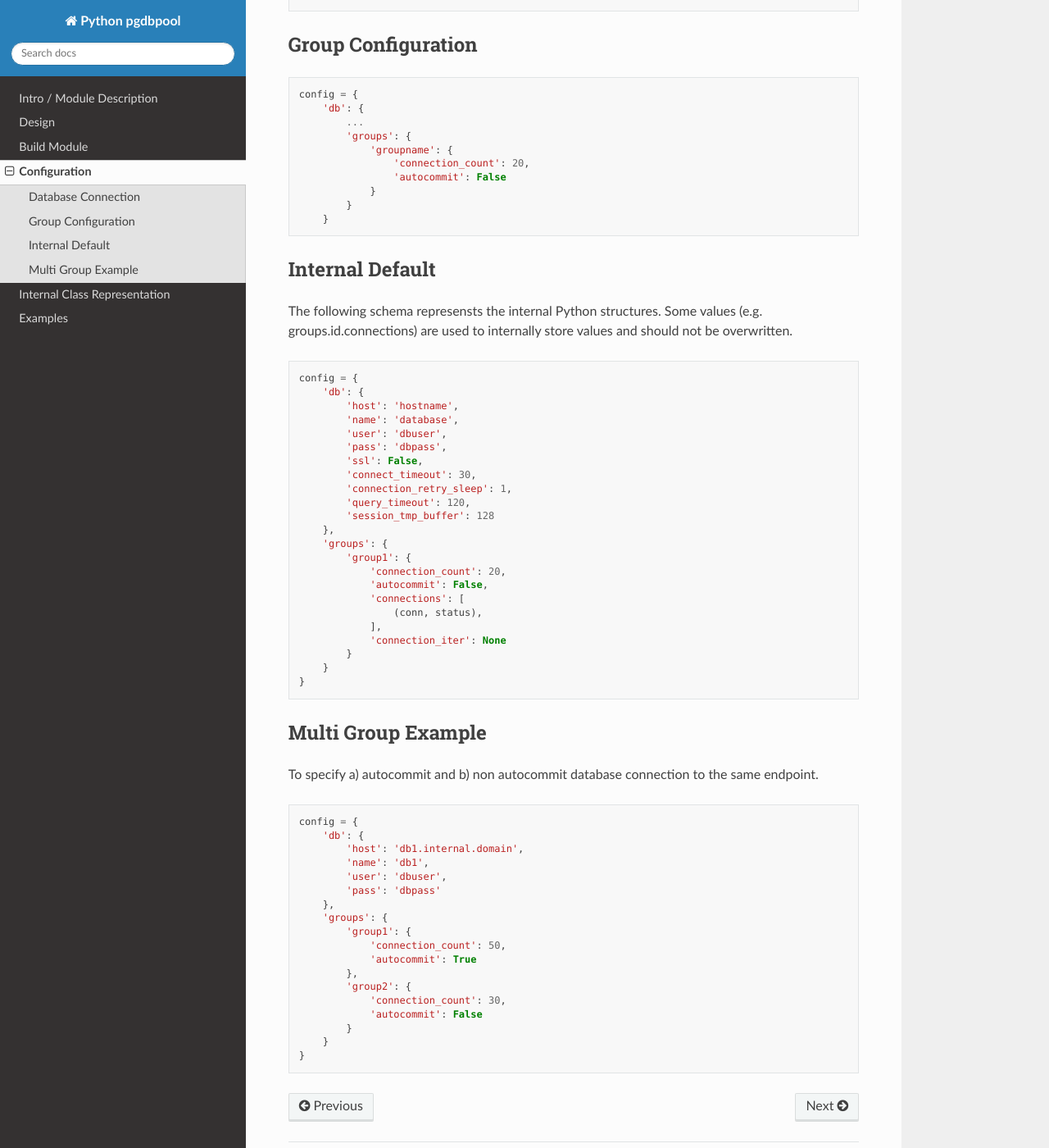
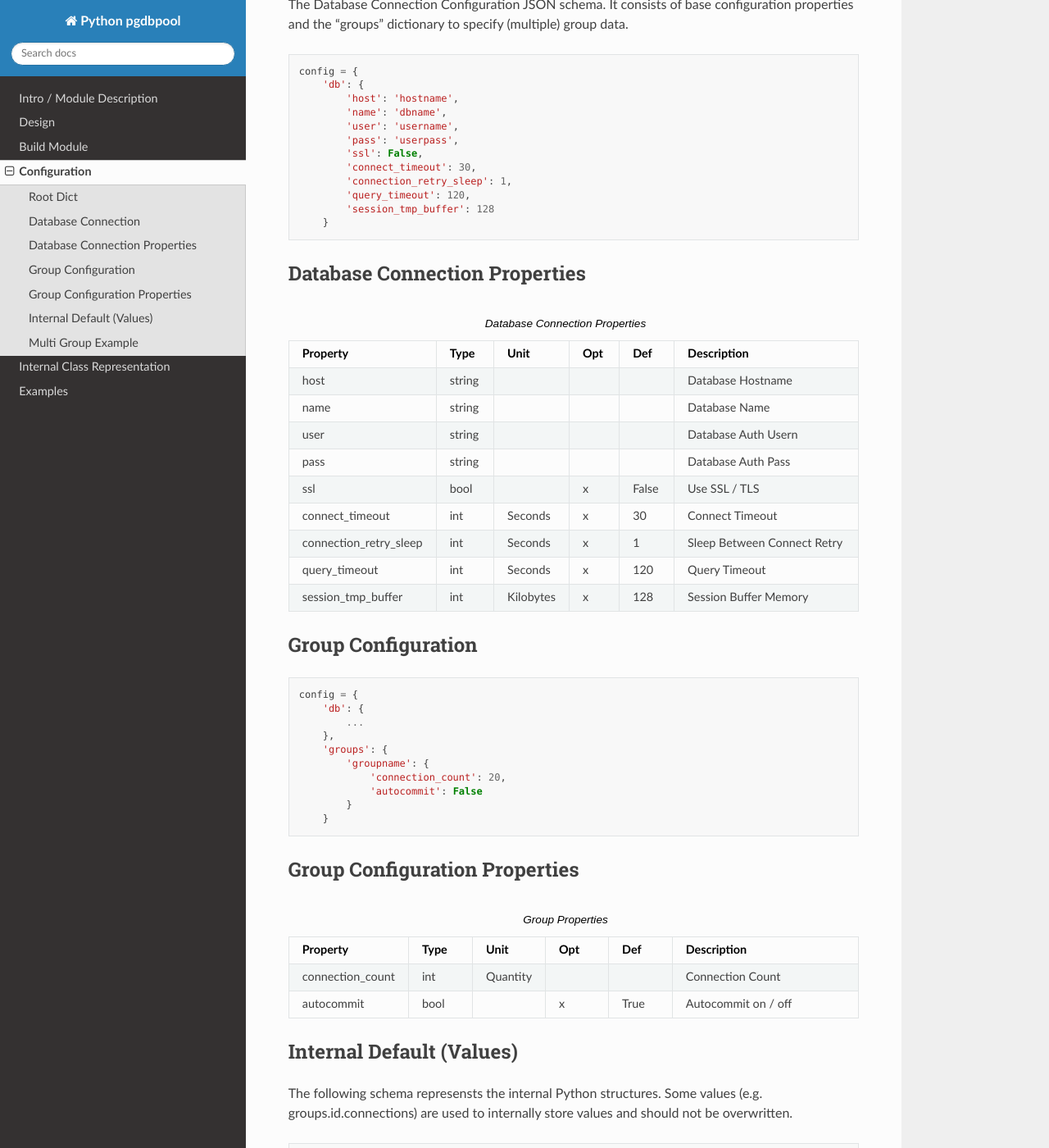
Before and after one commit to clauspruefer/python-dbpool, a Sphinx documentation site: the page built from doc/conf.py/source/config.rst, in a window 1280 px wide and 1400 px high, scrolled down 573 px. Shown: the whole window at 82% size. Built offline with Sphinx 7.4.7 and the Read the Docs theme 3.1.0, drawn with Linux system fonts in a browser that asks for light colours; some of the changed text lies outside the part shown.

Commit message:
Update Documentation

```diff
--- a/doc/conf.py/source/config.rst
+++ b/doc/conf.py/source/config.rst
@@ -6,6 +6,21 @@ Configuration
 
 Basic configuration explanation. See :ref:`examples-label` subsection for more detailed information
 (working Apache WSGI Script).
+
+Root Dict
+=========
+
+The root dictionary must contain keys `db` for **Database Connection Config** (see ) and `groups`
+for **Group Config** (see ) .
+
+.. code-block:: python
+
+    config = {
+        'db': {
+        },
+        'groups': {
+        }
+    }
 
 Database Connection
 ===================
@@ -29,6 +44,74 @@ and the "groups" dictionary to specify (multiple) group data.
         }
 
 
+Database Connection Properties
+==============================
+
+.. list-table:: Database Connection Properties
+   :widths: 15 10 10 10 10 30
+   :header-rows: 1
+
+   * - Property
+     - Type
+     - Unit
+     - Opt
+     - Def
+     - Description
+   * - host
+     - string
+     -
+     -
+     -
+     - Database Hostname
+   * - name
+     - string
+     -
+     -
+     -
+     - Database Name
+   * - user
+     - string
+     -
+     -
+     -
+     - Database Auth Usern
+   * - pass
+     - string
+     -
+     -
+     -
+     - Database Auth Pass
+   * - ssl
+     - bool
+     -
+     - x
+     - False
+     - Use SSL / TLS
+   * - connect_timeout
+     - int
+     - Seconds
+     - x
+     - 30
+     - Connect Timeout
+   * - connection_retry_sleep
+     - int
+     - Seconds
+     - x
+     - 1
+     - Sleep Between Connect Retry
+   * - query_timeout
+     - int
+     - Seconds
+     - x
+     - 120
+     - Query Timeout
+   * - session_tmp_buffer
+     - int
+     - Kilobytes
+     - x
+     - 128
+     - Session Buffer Memory
+
 Group Configuration
 ===================
 
@@ -37,16 +120,43 @@ Group Configuration
     config = {
         'db': {
             ...
-            'groups': {
-                'groupname': {
-                    'connection_count': 20,
-                    'autocommit': False
-                }
+        },
+        'groups': {
+            'groupname': {
+                'connection_count': 20,
+                'autocommit': False
             }
         }
 
-Internal Default
-================
+
+Group Configuration Properties
+==============================
+
+.. list-table:: Group Properties
+   :widths: 15 10 10 10 10 30
+   :header-rows: 1
+
+   * - Property
+     - Type
+     - Unit
+     - Opt
+     - Def
+     - Description
+   * - connection_count
+     - int
+     - Quantity
+     -
+     -
+     - Connection Count
+   * - autocommit
+     - bool
+     -
+     - x
+     - True
+     - Autocommit on / off
+
+Internal Default (Values)
+=========================
 
 The following schema represensts the internal Python structures. Some values (e.g. groups.id.connections)
 are used to internally store values and should not be overwritten.
```
Also changed, not shown: doc/conf.py/source/design.rst (+52 -3 lines).
